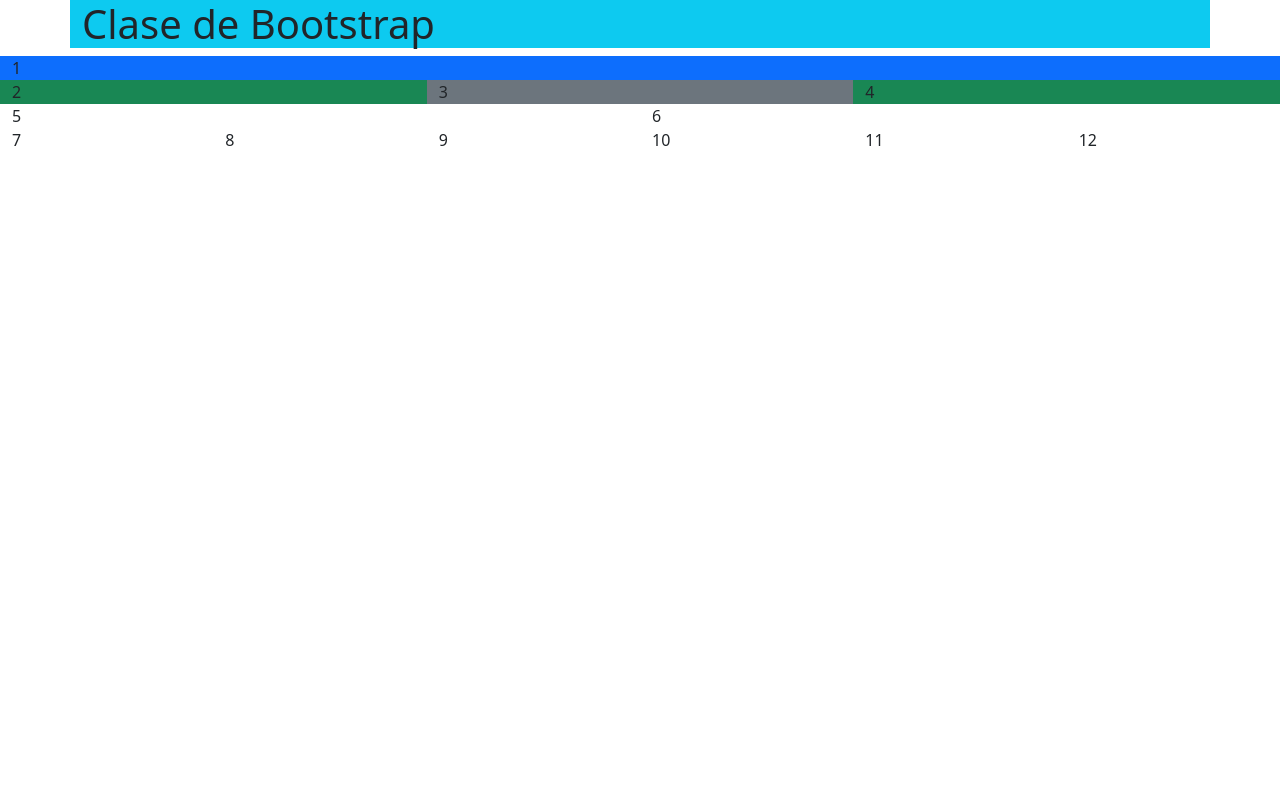
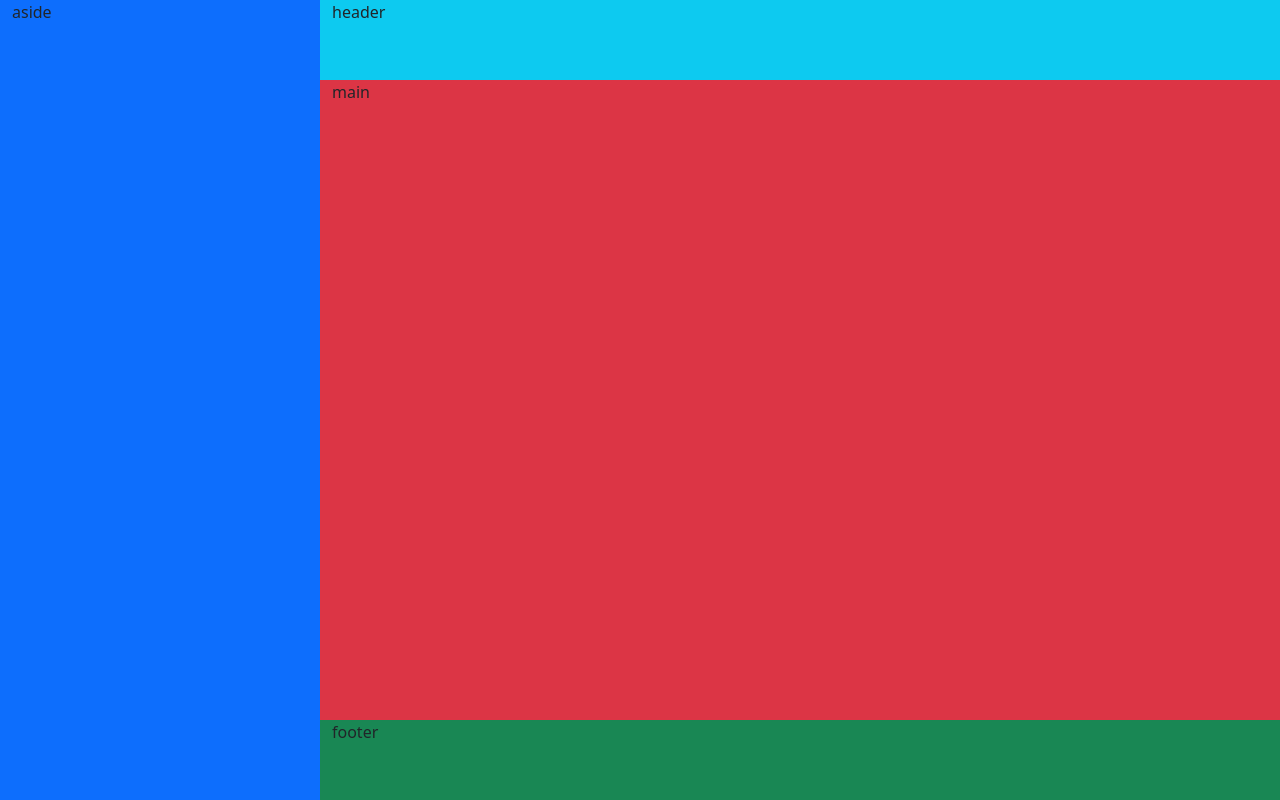
Before and after one commit to osvalttek/claseDeHtml, a plain HTML site: page index.html in a window 1280 px wide. Drawn offline with nearby package versions, Linux system fonts and the light colour scheme.

Commit message:
modificacion de la clase 16

```diff
--- a/index.html
+++ b/index.html
@@ -13,26 +13,74 @@
     />
     <link rel="stylesheet" href="./styles/style.css" />
   </head>
-  <body>
-    <header class="container-lg bg-info">
-      <h1>Clase de Bootstrap</h1>
-    </header>
+  <body class="container-fluid">
+    <!-- <h1>clase 17</h1>
+    <div class="container">
+      <div class="row">
+        <div class="col border">1</div>
+        <div class="col border">2</div>
+        <div class="col border">3</div>
+        <div class="col border">4</div>
+        <div class="col border">5</div>
+        <div class="col border">6</div>
+        <div class="col border">7</div>
+        <div class="col border">8</div>
+        <div class="col border">9</div>
+        <div class="col border">10</div>
+        <div class="col border">11</div>
+        <div class="col border">12</div>
+        <div class="col border">13</div>
+        <div class="col border">14</div>
+        <div class="col border">15</div>
+      </div>
+    </div>
+    <br /><br />
+    <div class="container">
+      <div class="row">
+        <div class="col-1 border">1</div>
+        <div class="col-1 border">2</div>
+        <div class="col-1 border">3</div>
+        <div class="col-1 border">4</div>
+        <div class="col-1 border">5</div>
+        <div class="col-1 border">6</div>
+        <div class="col-1 border">7</div>
+        <div class="col-1 border">8</div>
+        <div class="col-1 border">9</div>
+        <div class="col-1 border">10</div>
+        <div class="col-1 border">11</div>
+        <div class="col-1 border">12</div>
+      </div>
+    </div>
 
-    <main class="container-fluid">
+    <br /><br />
+
+    <div class="container">
       <div class="row">
-        <div class="col-12 bg-primary">1</div>
-        <div class="col-sm-4 col-12 bg-success">2</div>
-        <div class="col-sm-4 col-6 bg-secondary">3</div>
-        <div class="col-sm-4 col-6 bg-success">4</div>
-        <div class="col-6">5</div>
-        <div class="col-6">6</div>
-        <div class="col-2">7</div>
-        <div class="col-2">8</div>
-        <div class="col-2">9</div>
-        <div class="col-2">10</div>
-        <div class="col-2">11</div>
-        <div class="col-2">12</div>
+        <div class="col-12 col-sm-2 border">1</div>
+        <div class="col-12 col-sm-8  border">2</div>
+        <div class="col-12 col-sm-2 border">3</div>
+        <div class="col-12 col-md-4 border">4</div>
+        <div class="col-12 col-md-4 border">5</div>
+        <div class="col-12 col-md-4 border">6</div>
+        <div class="col-12 border">7</div>
+        <div class="col-12 border">8</div>
+        <div class="col-12 border">9</div>
+        <div class="col-12 border">10</div>
+        <div class="col-12 border">11</div>
+        <div class="col-12 border">12</div>
       </div>
-    </main>
+    </div> -->
+    <div class="row">
+      <aside class="col-12 col-sm-3 bg-primary min-vh-100 d-none d-sm-block">
+        aside
+      </aside>
+      <div class="col-12 col-sm-9 bg-secondary min-vh-100">
+        <div class="row">
+          <header class="col-12 bg-info" style="height: 10vh">header</header>
+          <main class="col-12 bg-danger" style="min-height: 80vh">main</main>
+          <footer class="col-12 bg-success" style="height: 10vh">footer</footer>
+        </div>
+      </div>
+    </div>
   </body>
 </html>
```
